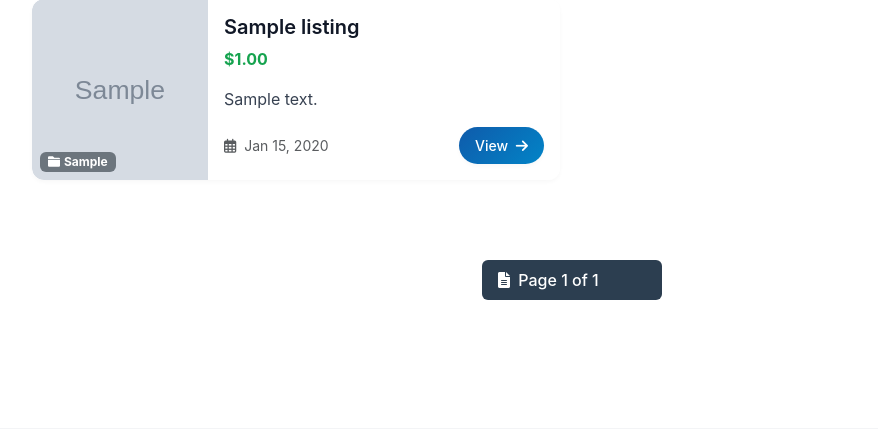
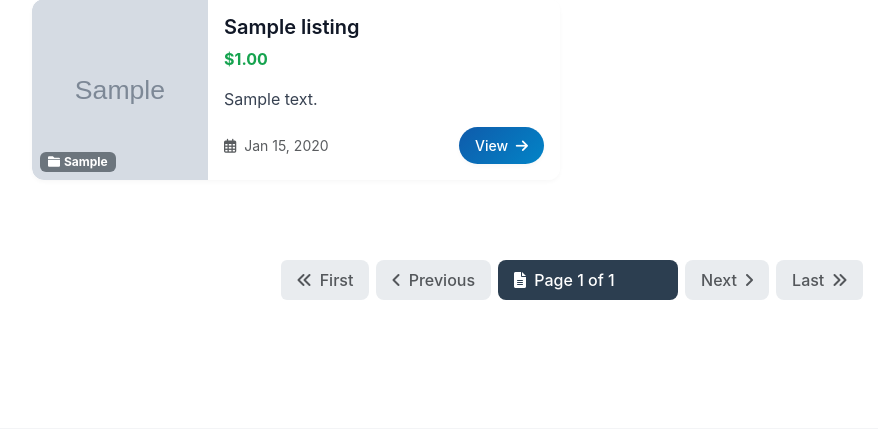
Before and after one commit to sandovaldavid/project-02-auctions, a Django app: page / in a window 1280 px wide. Shown: the part 393-822 px from the top of the page, without its empty margins (68-946 px from the left). Run offline with Django 3.2, Linux system fonts and the light colour scheme; tables that the repository leaves empty hold one stand-in row (values such as "Sample post"); grey boxes marked "Sample" are stand-in pictures.

Commit message:
💄 Enhance pagination component with improved accessibility, including ARIA attributes and better navigation cues

```diff
--- a/auctions/templates/auctions/components/pagination.html
+++ b/auctions/templates/auctions/components/pagination.html
@@ -2,8 +2,12 @@
 	<ul class="pagination justify-content-center">
 		{% if listings.has_previous %}
 		<li class="page-item">
-            <a class="page-link" href="?page=1" title="First Page">
-                <i class="fas fa-angle-double-left"></i>
+			<a
+				class="page-link"
+				href="?page=1"
+				title="First Page"
+				aria-label="Go to first page">
+				<i class="fas fa-angle-double-left" aria-hidden="true"></i>
 				<span class="d-none d-sm-inline ms-1">First</span>
 			</a>
 		</li>
@@ -12,16 +16,29 @@
 				class="page-link"
 				href="?page={{ listings.previous_page_number }}"
 				title="Previous Page"
-            >
-                <i class="fas fa-angle-left"></i>
+				aria-label="Go to previous page (Page {{ listings.previous_page_number }})">
+				<i class="fas fa-angle-left" aria-hidden="true"></i>
 				<span class="d-none d-sm-inline ms-1">Previous</span>
 			</a>
+		</li>
+		{% else %}
+		<li class="page-item disabled">
+			<span class="page-link">
+				<i class="fas fa-angle-double-left" aria-hidden="true"></i>
+				<span class="d-none d-sm-inline ms-1">First</span>
+			</span>
+		</li>
+		<li class="page-item disabled">
+			<span class="page-link">
+				<i class="fas fa-angle-left" aria-hidden="true"></i>
+				<span class="d-none d-sm-inline ms-1">Previous</span>
+			</span>
 		</li>
 		{% endif %}
 
 		<li class="page-item active">
-            <span class="page-link current-page">
-                <i class="fas fa-file-alt me-1"></i>
+			<span class="page-link current-page" aria-current="page">
+				<i class="fas fa-file-alt me-1" aria-hidden="true"></i>
 				Page {{ listings.number }} of {{ listings.paginator.num_pages }}
 			</span>
 		</li>
@@ -32,9 +49,9 @@
 				class="page-link"
 				href="?page={{ listings.next_page_number }}"
 				title="Next Page"
-            >
+				aria-label="Go to next page (Page {{ listings.next_page_number }})">
 				<span class="d-none d-sm-inline me-1">Next</span>
-                <i class="fas fa-angle-right"></i>
+				<i class="fas fa-angle-right" aria-hidden="true"></i>
 			</a>
 		</li>
 		<li class="page-item">
@@ -42,10 +59,23 @@
 				class="page-link"
 				href="?page={{ listings.paginator.num_pages }}"
 				title="Last Page"
-            >
+				aria-label="Go to last page (Page {{ listings.paginator.num_pages }})">
 				<span class="d-none d-sm-inline me-1">Last</span>
-                <i class="fas fa-angle-double-right"></i>
+				<i class="fas fa-angle-double-right" aria-hidden="true"></i>
 			</a>
+		</li>
+		{% else %}
+		<li class="page-item disabled">
+			<span class="page-link">
+				<span class="d-none d-sm-inline me-1">Next</span>
+				<i class="fas fa-angle-right" aria-hidden="true"></i>
+			</span>
+		</li>
+		<li class="page-item disabled">
+			<span class="page-link">
+				<span class="d-none d-sm-inline me-1">Last</span>
+				<i class="fas fa-angle-double-right" aria-hidden="true"></i>
+			</span>
 		</li>
 		{% endif %}
 	</ul>
```
Lines whose indentation alone changed are shown as unchanged.
